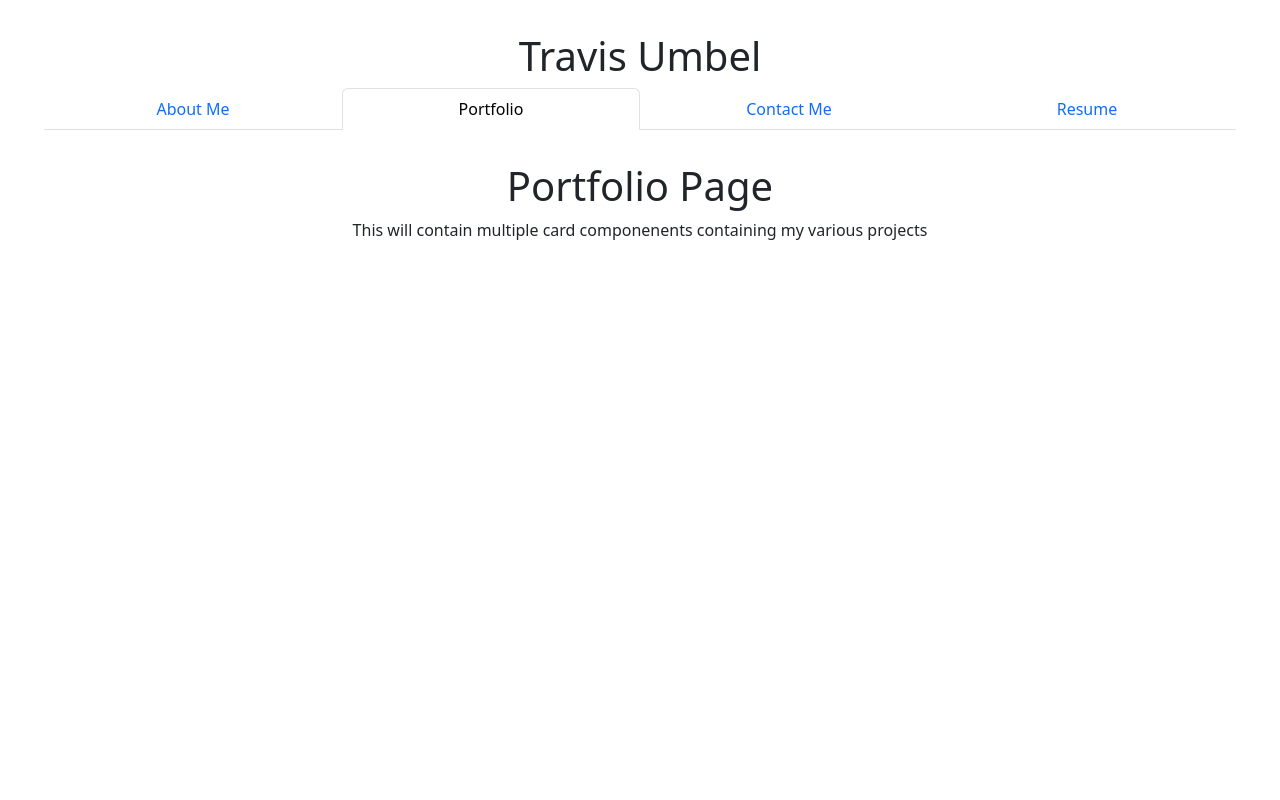
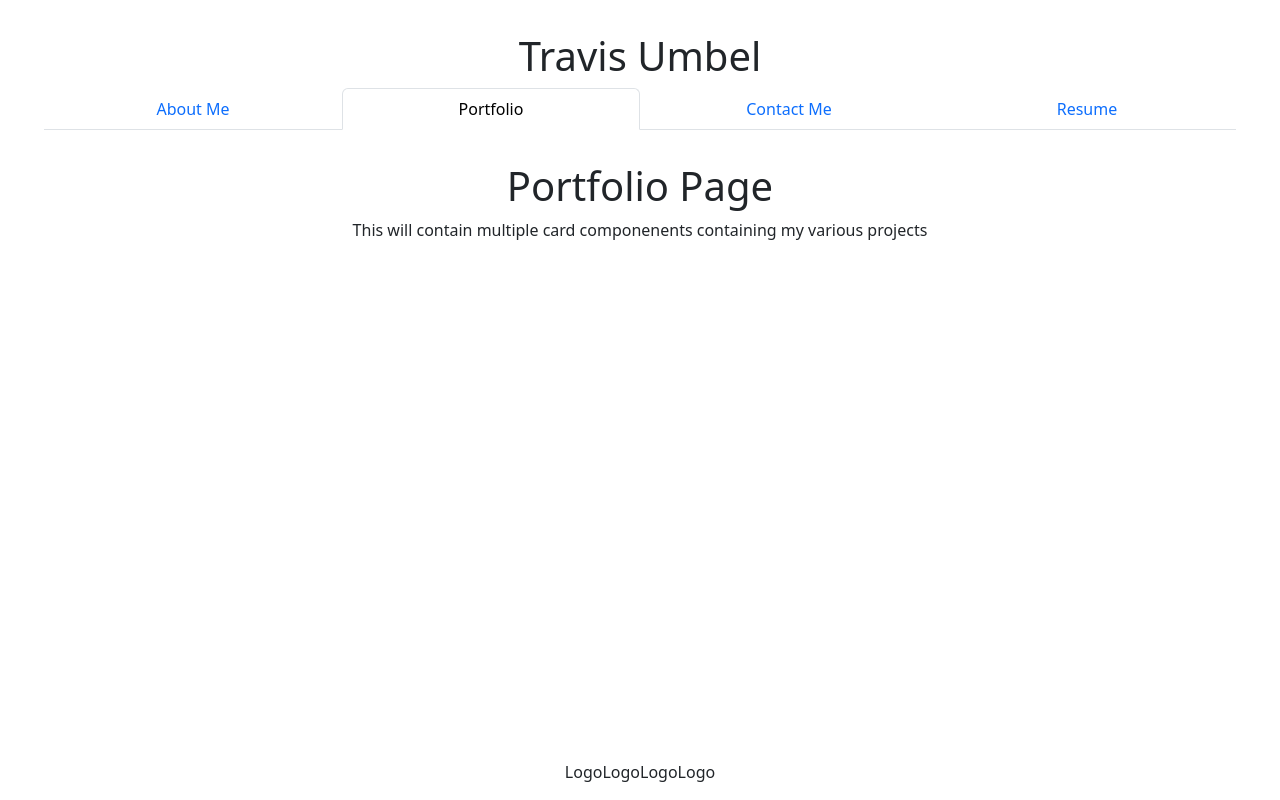
Before and after one commit to Umbelth94/react-portfolio, a React (Vite) app: page /Portfolio in a window 1280 px wide. Built offline with nearby package versions, Linux system fonts and the light colour scheme.

Commit message:
added footer to bottom of page

```diff
--- a/src/App.css
+++ b/src/App.css
@@ -1,5 +1,9 @@
 #root {
   max-width: 1280px;
+  /* min-height:100%; */
+  /*display:flex;
+  flex-direction:column;
+  justify-content:space-between; */
   margin: 0 auto;
   padding: 2rem;
   text-align: center;
--- a/src/App.jsx
+++ b/src/App.jsx
@@ -4,6 +4,7 @@ import viteLogo from '/vite.svg'
 import './App.css'
 import { Outlet } from 'react-router-dom'
 import Nav from './components/NavTabs'
+import Footer from './components/Footer'
 
 function App() {
   // const [count, setCount] = useState(0)
@@ -14,6 +15,7 @@ function App() {
     <main className = 'container-fluid'>
       <Outlet />
     </main>
+    <Footer />
     </>
 
 
--- /dev/null
+++ b/src/components/Footer.jsx
@@ -0,0 +1,11 @@
+export default function Footer(){
+
+    return (
+        <footer className='d-flex justify-content-center fixed-bottom'>
+            <p>Logo</p>
+            <p>Logo</p>
+            <p>Logo</p>
+            <p>Logo</p>
+        </footer>
+    )
+}
--- a/src/index.css
+++ b/src/index.css
@@ -25,7 +25,7 @@ a:hover {
 body {
   margin: 0;
   /* display: flex; */
-  place-items: center;
+  /* place-items: center; */
   min-width: 320px;
   min-height: 100vh;
 }
```
